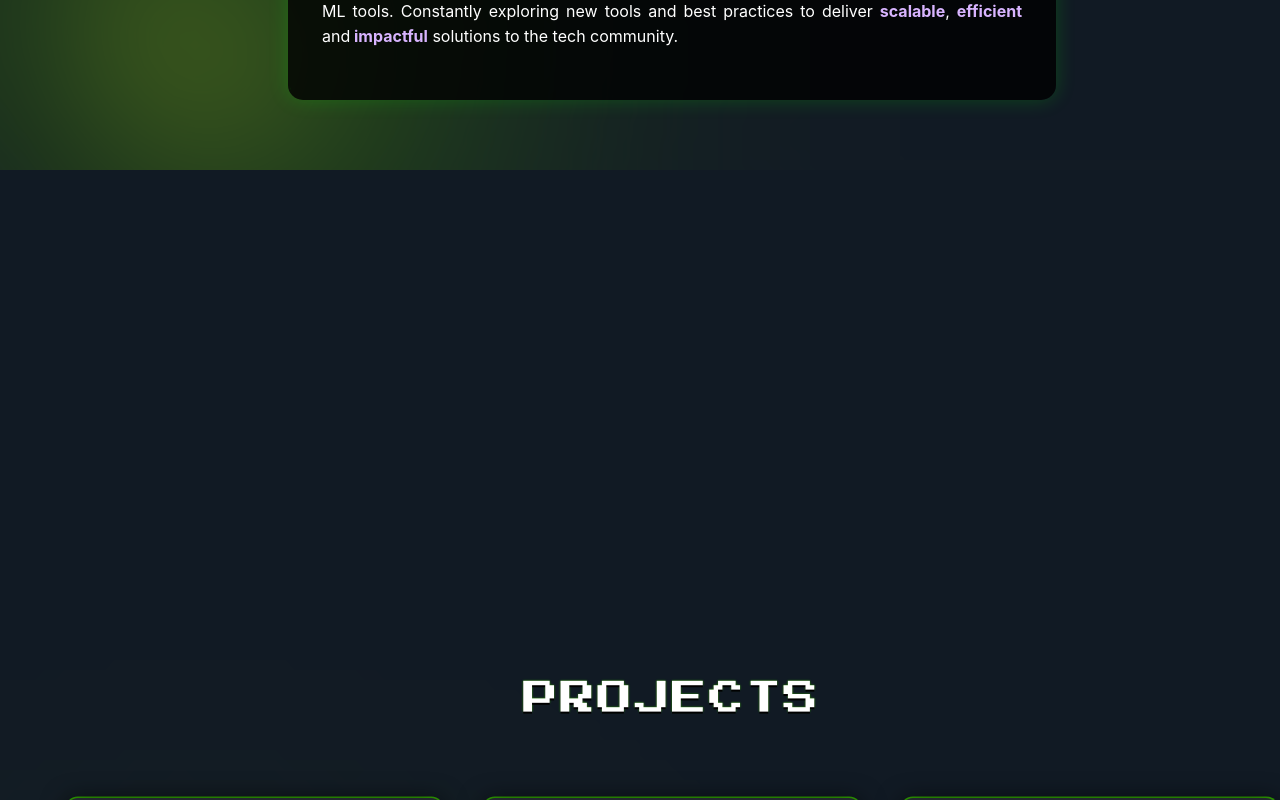
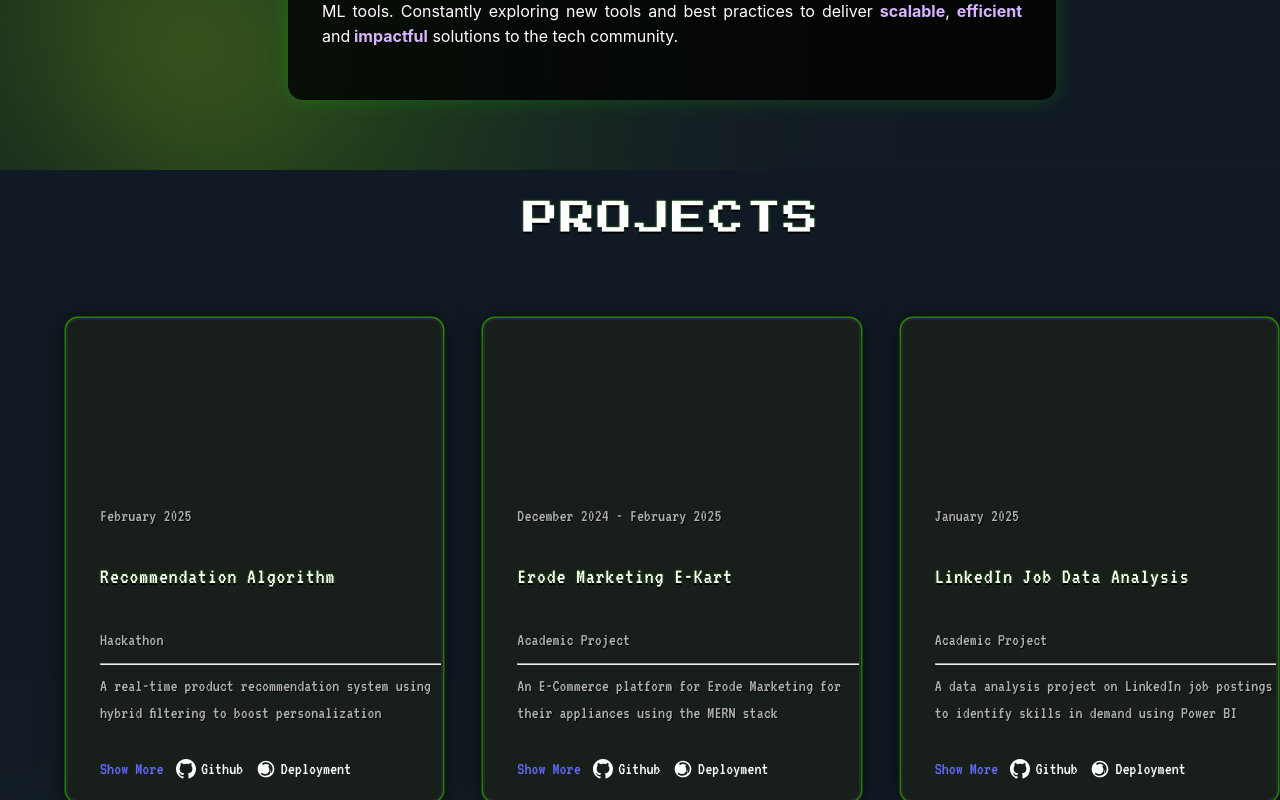
Before and after one commit to Ganesh-M01/Portfolio, a React (Vite) app: page /projects in a window 1280 px wide. Shown: the part 1120-1920 px from the top of the page. Built offline with nearby package versions, Linux system fonts and the light colour scheme.

Commit message:
Projects updated

```diff
--- a/src/pages/App.css
+++ b/src/pages/App.css
@@ -46,11 +46,3 @@ body{
 h1{
   position:center;
 }
-
-#about {
-  margin-bottom: 30rem; /* Increased gap */
-}
-
-#projects {
-  margin-top: 30rem; /* Increased gap */
-}
--- a/src/pages/projects.tsx
+++ b/src/pages/projects.tsx
@@ -7,21 +7,27 @@ const projectDetails = [
     date: 'February 2025',
     type: 'Hackathon',
     short: 'A real-time product recommendation system using hybrid filtering to boost personalization',
-    long: `This project was developed during a hackathon and implements a real-time product recommendation system. It uses a hybrid filtering approach, combining collaborative and content-based filtering to provide highly personalized recommendations. The system is designed for scalability and fast response, and was shown to increase user engagement and sales in a simulated e-commerce environment. Technologies used: Python, scikit-learn, Node.js, MongoDB, React.`
+    long: `This project was developed during a hackathon and implements a real-time product recommendation system. It uses a hybrid filtering approach, combining collaborative and content-based filtering to provide highly personalized recommendations. The system is designed for scalability and fast response, and was shown to increase user engagement and sales in a simulated e-commerce environment. Technologies used: Python, scikit-learn, Node.js, MongoDB, React.`,
+    github: 'https://github.com/Ganesh-M01/Recommender-Algorithm',
+    deployment: 'https://recommendation-demo.example.com'
   },
   {
-    title: 'Title',
-    date: 'From - to',
-    type: 'Self / Intern / Hackathon',
-    short: 'Short Description',
-    long: `This is a placeholder for another project. Replace this with a detailed description of your project, including the technologies used, your role, and the impact or results achieved.`
+    title: 'Erode Marketing E-Kart',
+    date: 'December 2024 - February 2025',
+    type: 'Academic Project',
+    short: 'An E-Commerce platform for Erode Marketing for their appliances using the MERN stack',
+    long: `This project involved developing an e-commerce platform aimed at promoting local artisans and their products. The platform features a user-friendly interface, secure payment options, and a robust backend to manage inventory and orders. Technologies used: MERN stack (MongoDB, Express.js, React, Node.js), Stripe API for payments.`,
+    github: 'https://github.com/ARUNKUMARM17/erode-estore',
+    deployment: 'https://erode-estore.vercel.app/'
   },
   {
-    title: 'Title',
-    date: 'From - to',
-    type: 'self / Intern /Hackathon',
-    short: 'Short Description',
-    long: `This is a placeholder for a third project. Add your own detailed project description here.`
+    title: 'LinkedIn Job Data Analysis',
+    date: 'January 2025',
+    type: 'Academic Project',
+    short: 'A data analysis project on LinkedIn job postings to identify skills in demand using Power BI',
+    long: `This project involved analyzing LinkedIn job postings to identify trends in job requirements and skills in demand. Using Power BI, the project visualized key insights from the data, helping job seekers understand the skills they need to acquire for their desired roles. Technologies used: Power BI, DAX, LinkedIn API.`,
+    github: 'https://github.com/yourusername/linkedin-job-data-analysis',
+    deployment: 'https://linkedin-job-analysis-demo.example.com'
   }
 ];
 
@@ -38,8 +44,32 @@ const Projects = () => {
             <div className="content">
               <small>{proj.date}</small>
               <h2>{proj.title}</h2>
-              <p><strong>{proj.type}</strong><br /><hr />{proj.short}</p>
-              <a href="#" onClick={e => { e.preventDefault(); setOpenIndex(idx); }}>Show More</a>
+              <p style={{ marginRight: '1em' }}><strong>{proj.type}</strong><br /><hr />{proj.short}</p>
+              <div style={{ display: 'flex', alignItems: 'center', gap: '0.7em' }}>
+                <a href="#" onClick={e => { e.preventDefault(); setOpenIndex(idx); }}>Show More</a>
+                <a
+                  href={proj.github || '#'}
+                  target="_blank"
+                  rel="noopener noreferrer"
+                  style={{ display: 'flex', alignItems: 'center', gap: '0.3em', color: '#fff', textDecoration: 'none', fontWeight: 500 }}
+                >
+                  <svg height="20" width="20" viewBox="0 0 16 16" fill="currentColor" style={{ verticalAlign: 'middle' }}>
+                    <path d="M8 0C3.58 0 0 3.58 0 8c0 3.54 2.29 6.53 5.47 7.59.4.07.55-.17.55-.38 0-.19-.01-.82-.01-1.49-2.01.37-2.53-.49-2.69-.94-.09-.23-.48-.94-.82-1.13-.28-.15-.68-.52-.01-.53.63-.01 1.08.58 1.23.82.72 1.21 1.87.87 2.33.66.07-.52.28-.87.51-1.07-1.78-.2-3.64-.89-3.64-3.95 0-.87.31-1.59.82-2.15-.08-.2-.36-1.02.08-2.12 0 0 .67-.21 2.2.82a7.65 7.65 0 0 1 2-.27c.68 0 1.36.09 2 .27 1.53-1.04 2.2-.82 2.2-.82.44 1.1.16 1.92.08 2.12.51.56.82 1.27.82 2.15 0 3.07-1.87 3.75-3.65 3.95.29.25.54.73.54 1.48 0 1.07-.01 1.93-.01 2.19 0 .21.15.46.55.38A8.013 8.013 0 0 0 16 8c0-4.42-3.58-8-8-8z"/>
+                  </svg>
+                  Github
+                </a>
+                <a
+                  href={proj.deployment || '#'}
+                  target="_blank"
+                  rel="noopener noreferrer"
+                  style={{ display: 'flex', alignItems: 'center', gap: '0.3em', color: '#fff', textDecoration: 'none', fontWeight: 500 }}
+                >
+                  <svg height="20" width="20" viewBox="0 0 24 24" fill="currentColor" style={{ verticalAlign: 'middle' }}>
+                    <path d="M12 2C6.48 2 2 6.48 2 12s4.48 10 10 10 10-4.48 10-10S17.52 2 12 2zm1 17.93c-2.83.48-5.48-.3-7.5-2.02l1.43-1.43c1.37 1.1 3.12 1.7 5.07 1.41 2.01-.3 3.68-1.97 3.98-3.98.29-1.95-.31-3.7-1.41-5.07l1.43-1.43c1.72 2.02 2.5 4.67 2.02 7.5-.44 2.6-2.34 4.5-4.94 4.94zM12 4c4.41 0 8 3.59 8 8 0 1.85-.63 3.55-1.69 4.9l-1.43-1.43c.7-.99 1.12-2.21 1.12-3.47 0-3.31-2.69-6-6-6-1.26 0-2.48.42-3.47 1.12l-1.43-1.43C8.45 4.63 10.15 4 12 4z"/>
+                  </svg>
+                  Deployment
+                </a>
+              </div>
             </div>
           </div>
         ))}
```
